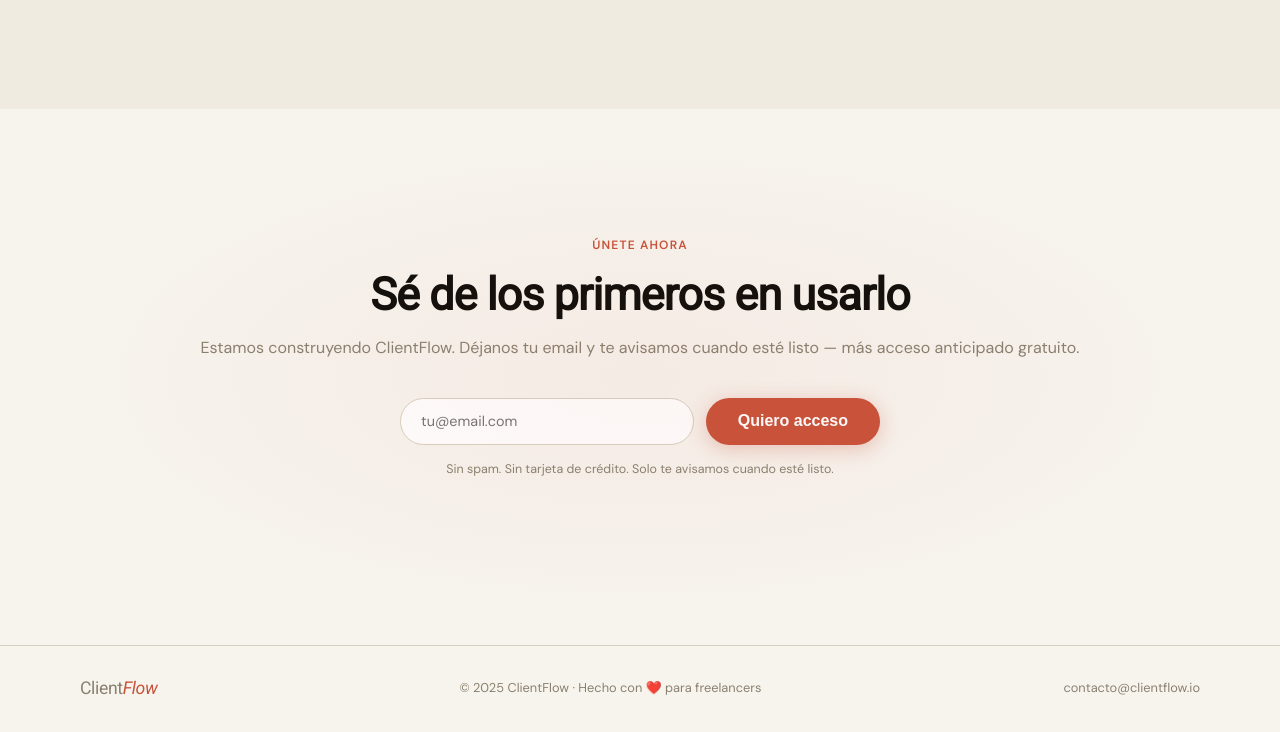
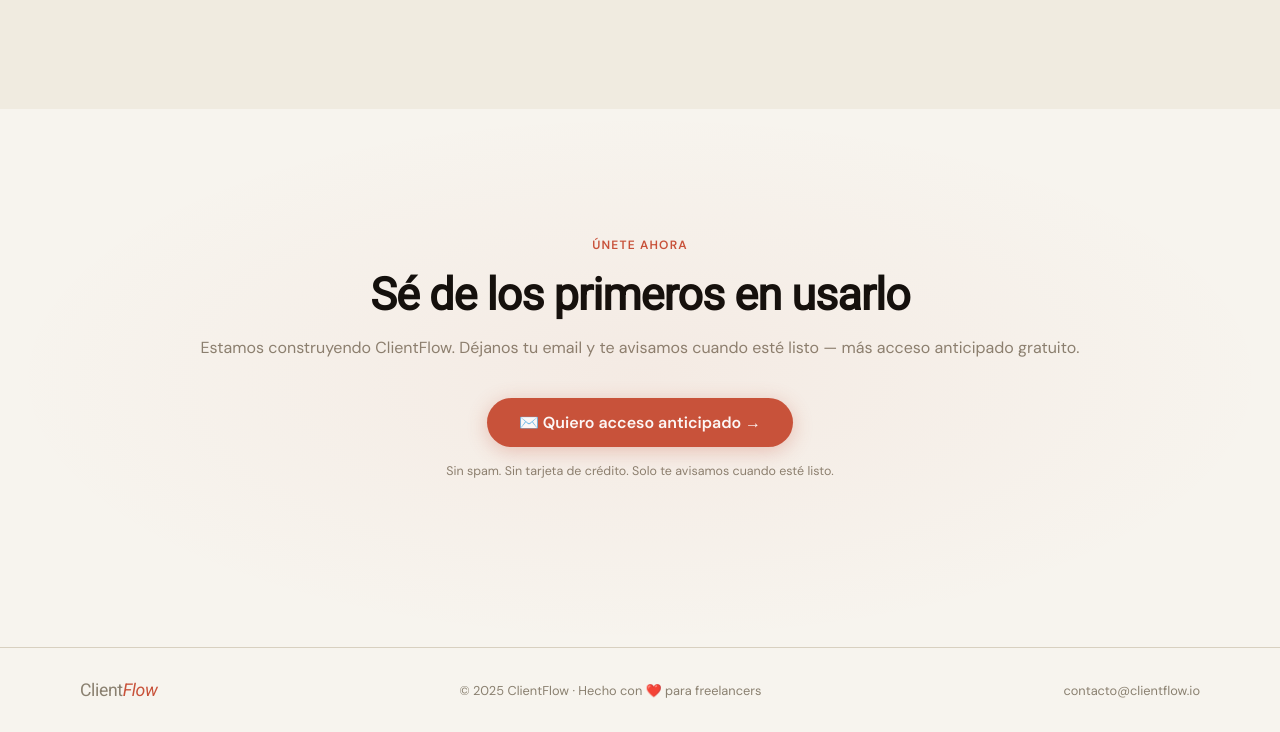
Before and after one commit to clientflow26/clientflow, a plain HTML site: page index.html in a window 1280 px wide. Shown: the part 3535-4267 px from the top of the page. Drawn offline with Linux system fonts and the light colour scheme.

Commit message:
Update index.html

```diff
--- a/index.html
+++ b/index.html
@@ -745,9 +745,8 @@
   <div class="section-label">Únete ahora</div>
   <h2 class="section-title">Sé de los primeros en usarlo</h2>
   <p>Estamos construyendo ClientFlow. Déjanos tu email y te avisamos cuando esté listo — más acceso anticipado gratuito.</p>
-  <div style="max-width:480px;margin:0 auto 1rem;display:flex;gap:0.75rem;justify-content:center;align-items:center;">
-    <input id="email-input" type="email" placeholder="tu@email.com" style="flex:1;padding:0.85rem 1.25rem;border:1.5px solid var(--border);border-radius:100px;font-size:0.9rem;font-family:'DM Sans',sans-serif;background:white;outline:none;">
-    <button onclick="window.open('https://tally.so/r/LZdaX2?email='+document.getElementById('email-input').value,'_blank')" class="btn-primary">Quiero acceso</button>
+  <div style="text-align:center;margin:0 auto 1rem;">
+    <a href="https://tally.so/r/LZdaX2" target="_blank" class="btn-primary" style="display:inline-block;font-size:1rem;">&#x2709;&#xFE0F; Quiero acceso anticipado &rarr;</a>
   </div>
   <p class="cta-note">Sin spam. Sin tarjeta de crédito. Solo te avisamos cuando esté listo.</p>
 </section>
```
